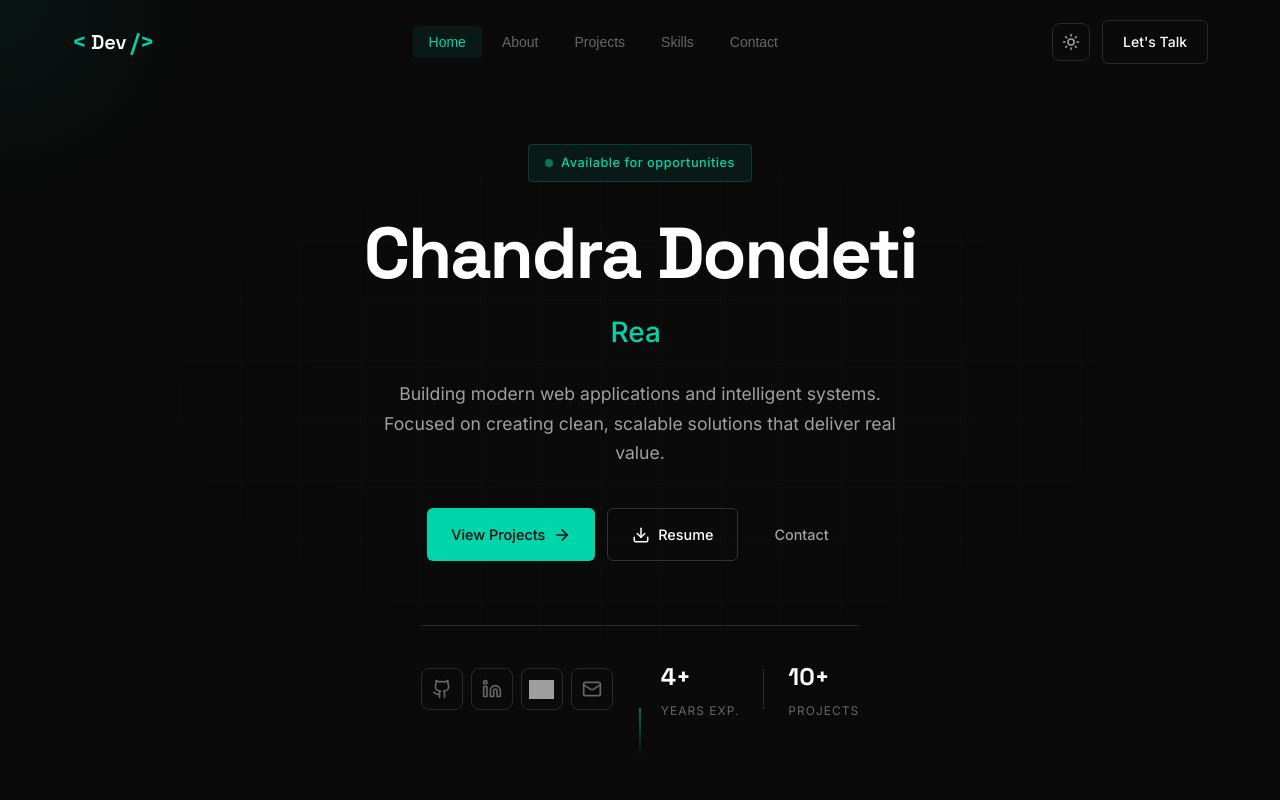
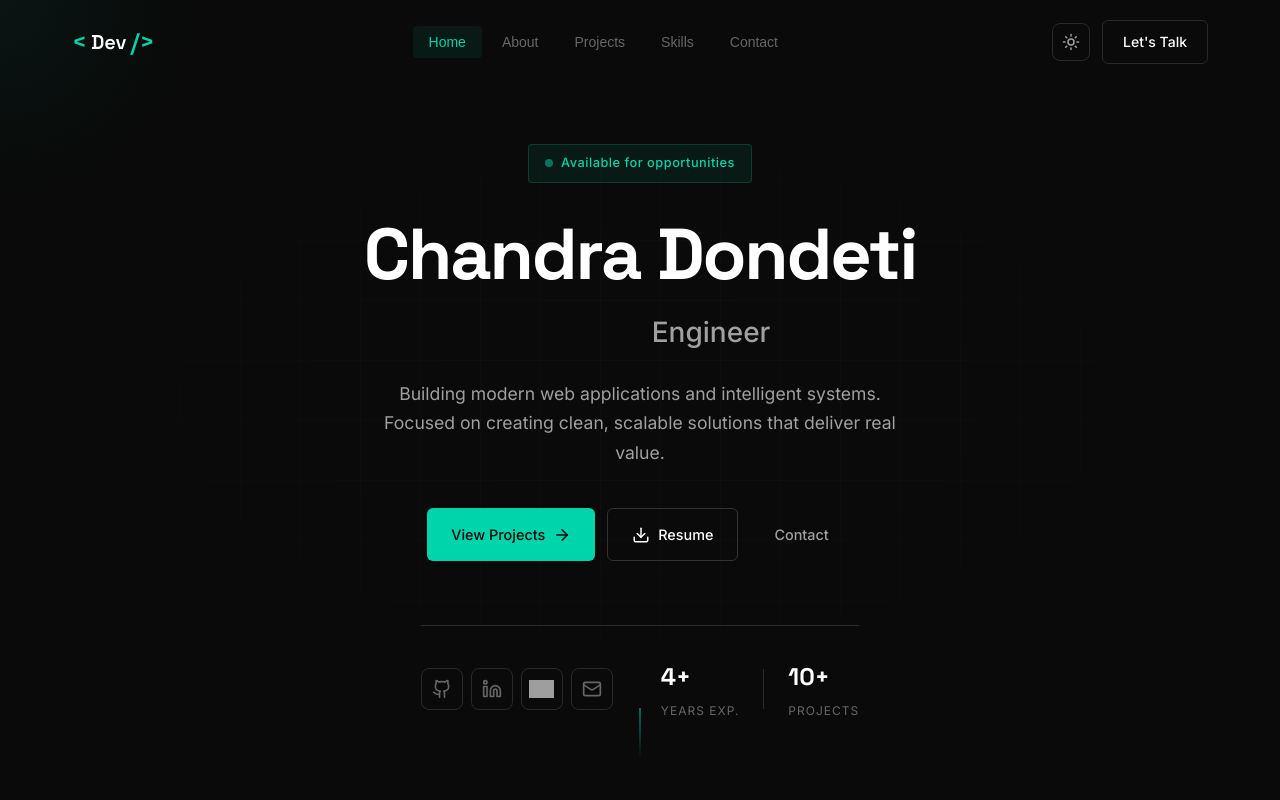
Before and after one commit to csreddy98/portfolio, a React (Vite) app: page / in a window 1280 px wide. Shown: the top 800 px of the page. Built offline with nearby package versions, Linux system fonts and the light colour scheme; grey boxes are pictures that could not be loaded.

Commit message:
Replace typing effect with scrolling text animation

```diff
--- a/src/components/Hero.css
+++ b/src/components/Hero.css
@@ -108,23 +108,36 @@
   font-weight: 500;
   color: var(--text-muted);
   margin-bottom: 1.5rem;
-  min-height: 45px;
+  display: flex;
+  align-items: center;
+  justify-content: center;
+  gap: 0.4em;
   animation: fadeInUp 0.5s ease 0.1s backwards;
 }
 
-.role-text {
-  color: var(--primary);
+.role-scroller {
+  display: inline-block;
+  height: 1.3em;
+  overflow: hidden;
+  vertical-align: bottom;
 }
 
-.cursor {
-  color: var(--primary);
-  animation: blink 1s infinite;
-  font-weight: 300;
+.role-words {
+  display: flex;
+  flex-direction: column;
+  transition: transform 0.5s cubic-bezier(0.68, -0.55, 0.27, 1.55);
 }
 
-@keyframes blink {
-  0%, 50% { opacity: 1; }
-  51%, 100% { opacity: 0; }
+.role-word {
+  height: 1.3em;
+  display: flex;
+  align-items: center;
+  color: var(--primary);
+  font-weight: 600;
+}
+
+.role-static {
+  color: var(--text-secondary);
 }
 
 .hero-description {
--- a/src/components/Hero.jsx
+++ b/src/components/Hero.jsx
@@ -3,37 +3,16 @@ import { Github, Linkedin, Mail, ArrowRight, Download, User } from 'lucide-react
 import './Hero.css'
 
 const Hero = () => {
-  const [text, setText] = useState('')
-  const [isDeleting, setIsDeleting] = useState(false)
-  const [loopNum, setLoopNum] = useState(0)
-  const [typingSpeed, setTypingSpeed] = useState(150)
-  const [imageError, setImageError] = useState(false)
+  const [currentIndex, setCurrentIndex] = useState(0)
 
-  const roles = ['Full Stack Engineer', 'React Developer', 'Python Developer', 'GenAI Engineer']
+  const prefixes = ['Full Stack', 'GenAI', 'React', 'Python', 'Backend']
 
   useEffect(() => {
-    const handleType = () => {
-      const i = loopNum % roles.length
-      const fullText = roles[i]
-
-      setText(isDeleting
-        ? fullText.substring(0, text.length - 1)
-        : fullText.substring(0, text.length + 1)
-      )
-
-      setTypingSpeed(isDeleting ? 50 : 150)
-
-      if (!isDeleting && text === fullText) {
-        setTimeout(() => setIsDeleting(true), 2000)
-      } else if (isDeleting && text === '') {
-        setIsDeleting(false)
-        setLoopNum(loopNum + 1)
-      }
-    }
-
-    const timer = setTimeout(handleType, typingSpeed)
-    return () => clearTimeout(timer)
-  }, [text, isDeleting, loopNum, typingSpeed])
+    const interval = setInterval(() => {
+      setCurrentIndex((prev) => (prev + 1) % prefixes.length)
+    }, 2500)
+    return () => clearInterval(interval)
+  }, [])
 
   return (
     <section id="home" className="hero" itemScope itemType="https://schema.org/Person">
@@ -69,8 +48,19 @@ const Hero = () => {
           <h1 className="hero-name" itemProp="name">Chandra Dondeti</h1>
 
           <div className="hero-role" aria-label="Professional roles">
-            <span className="role-text" itemProp="jobTitle">{text}</span>
-            <span className="cursor" aria-hidden="true">|</span>
+            <span className="role-scroller">
+              <span
+                className="role-words"
+                style={{ transform: `translateY(-${currentIndex * 100}%)` }}
+              >
+                {prefixes.map((prefix, index) => (
+                  <span key={prefix} className="role-word" itemProp={index === 0 ? "jobTitle" : undefined}>
+                    {prefix}
+                  </span>
+                ))}
+              </span>
+            </span>
+            <span className="role-static">Engineer</span>
           </div>
 
           <p className="hero-description" itemProp="description">
@@ -101,7 +91,7 @@ const Hero = () => {
         <div className="hero-aside">
           <nav className="hero-social" aria-label="Social media links">
             <a
-              href="https://github.com/chandradondeti"
+              href="https://github.com/csreddy98"
               target="_blank"
               rel="noopener noreferrer"
               aria-label="Chandra Dondeti on GitHub"
@@ -110,7 +100,7 @@ const Hero = () => {
               <Github size={20} />
             </a>
             <a
-              href="https://linkedin.com/in/chandradondeti"
+              href="https://linkedin.com/in/csreddy98"
               target="_blank"
               rel="noopener noreferrer"
               aria-label="Chandra Dondeti on LinkedIn"
@@ -128,7 +118,7 @@ const Hero = () => {
               <img src="images/hf-logo.svg" alt="" className="huggingface-icon" aria-hidden="true" style={{width: "25px"}} />
             </a>
             <a
-              href="mailto:chandra@example.com"
+              href="mailto:howdy@csreddy.com"
               aria-label="Email Chandra Dondeti"
               itemProp="email"
             >
```
